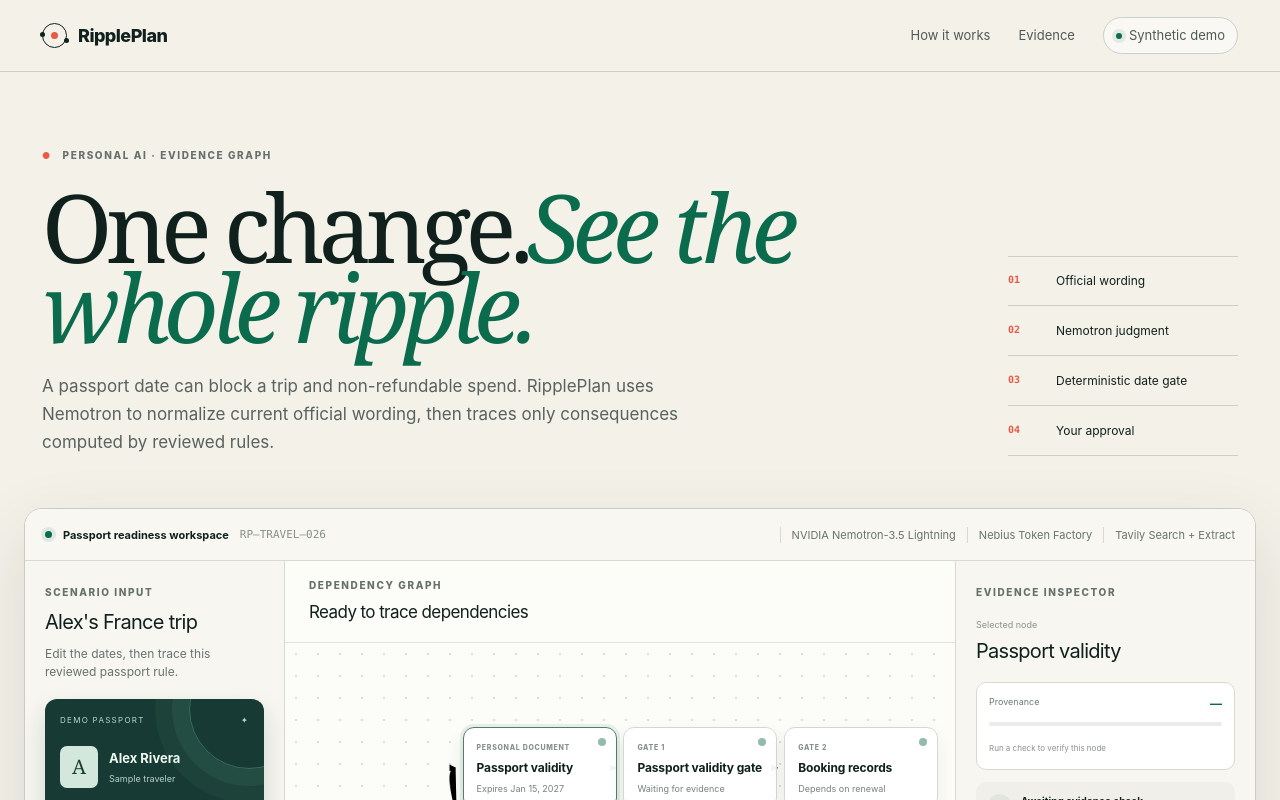
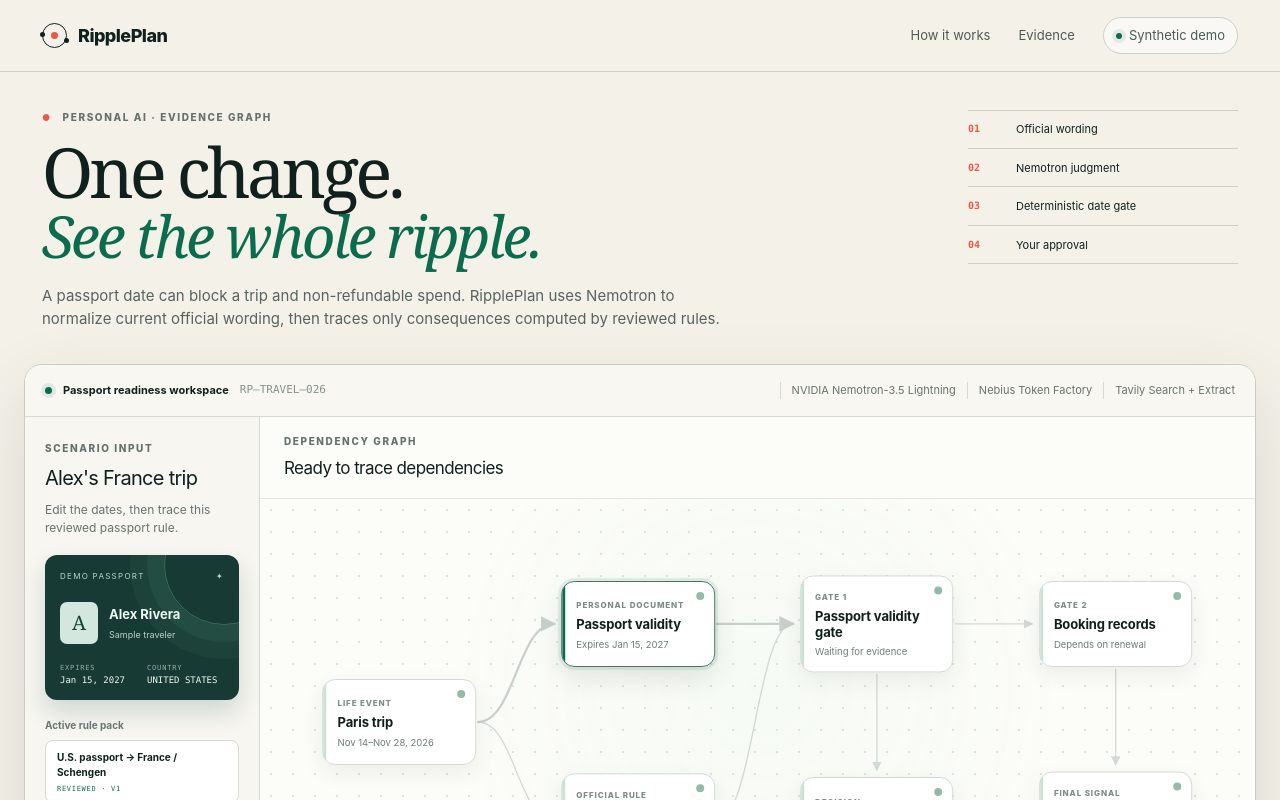
Before and after one commit to Islene888/rippleplan, a Next.js app: page / in a window 1280 px wide. Shown: the top 800 px of the page. Built offline with nearby package versions, Linux system fonts and the light colour scheme.

Commit message:
Polish responsive evidence graph UI

```diff
--- a/app/globals.css
+++ b/app/globals.css
@@ -14,6 +14,7 @@
 }
 
 * { box-sizing: border-box; }
+.sr-only { position: absolute !important; width: 1px !important; height: 1px !important; padding: 0 !important; margin: -1px !important; overflow: hidden !important; clip: rect(0, 0, 0, 0) !important; white-space: nowrap !important; border: 0 !important; }
 html { scroll-behavior: smooth; }
 body {
   margin: 0;
@@ -47,15 +48,15 @@ a { color: inherit; text-decoration: none; }
 .private-pill { border: 1px solid #cbd1c8; background: rgba(255,255,255,.5); border-radius: 999px; padding: 8px 12px; display: flex; align-items: center; gap: 7px; }
 .private-pill i { width: 6px; height: 6px; background: var(--green); border-radius: 50%; box-shadow: 0 0 0 4px rgba(11,107,77,.1); }
 
-.hero { max-width: 1480px; margin: 0 auto; padding: 76px 42px 52px; display: flex; justify-content: space-between; align-items: flex-end; gap: 60px; }
+.hero { max-width: 1480px; margin: 0 auto; padding: 38px 42px 34px; display: flex; justify-content: space-between; align-items: flex-end; gap: 60px; }
 .hero-copy { max-width: 760px; }
 .kicker, .panel-label { font-size: 10px; font-weight: 800; letter-spacing: .16em; color: #66716d; }
 .kicker span { color: var(--risk); font-size: 9px; margin-right: 7px; }
-.hero h1 { font-family: Georgia, "Times New Roman", serif; font-size: clamp(56px, 7.4vw, 112px); line-height: .84; letter-spacing: -.065em; font-weight: 500; margin: 24px 0 26px; }
-.hero h1 em { color: var(--green); font-weight: 500; }
-.hero-copy > p { max-width: 640px; font-size: 17px; line-height: 1.65; color: #58635f; margin: 0; }
-.hero-proof { display: grid; gap: 1px; min-width: 230px; border-top: 1px solid rgba(16,33,29,.16); }
-.hero-proof div { padding: 15px 0; display: grid; grid-template-columns: 34px 1fr; gap: 14px; border-bottom: 1px solid rgba(16,33,29,.16); font-size: 12px; }
+.hero h1 { font-family: Georgia, "Times New Roman", serif; font-size: clamp(48px, 5.4vw, 78px); line-height: .88; letter-spacing: -.058em; font-weight: 500; margin: 16px 0 18px; }
+.hero h1 em { display: block; color: var(--green); font-size: .84em; line-height: 1.02; letter-spacing: -.045em; font-weight: 500; margin-top: .08em; }
+.hero-copy > p { max-width: 690px; font-size: 15px; line-height: 1.55; color: #58635f; margin: 0; }
+.hero-proof { display: grid; gap: 1px; min-width: 270px; border-top: 1px solid rgba(16,33,29,.16); }
+.hero-proof div { padding: 10px 0; display: grid; grid-template-columns: 34px 1fr; gap: 14px; border-bottom: 1px solid rgba(16,33,29,.16); font-size: 11px; }
 .hero-proof strong { color: var(--risk); font-family: ui-monospace, SFMono-Regular, Menlo, monospace; font-size: 10px; }
 
 .product-frame { margin: 0 24px; background: #fbfbf7; border: 1px solid #c8cdc4; border-radius: 18px; box-shadow: 0 24px 70px rgba(34,50,44,.12); overflow: hidden; }
@@ -69,7 +70,7 @@ a { color: inherit; text-decoration: none; }
 .engine-row .mode-live { color: var(--green); background: rgba(11,107,77,.09); border-color: rgba(11,107,77,.22); }
 .engine-row .mode-partial { color: #356f8b; background: rgba(118,167,233,.12); border-color: rgba(118,167,233,.3); }
 .engine-row .mode-reference { color: #8a611e; background: rgba(233,165,58,.12); border-color: rgba(233,165,58,.25); }
-.workspace-grid { display: grid; grid-template-columns: 260px minmax(520px, 1fr) 300px; min-height: 600px; }
+.workspace-grid { display: grid; grid-template-columns: 260px minmax(600px, 1fr) 300px; min-height: 600px; }
 .scenario-panel, .evidence-panel { padding: 24px 20px; background: #f7f6f1; }
 .scenario-panel { border-right: 1px solid var(--line); }
 .evidence-panel { border-left: 1px solid var(--line); }
@@ -89,12 +90,23 @@ a { color: inherit; text-decoration: none; }
 .field-label { display: block; margin: 18px 0 7px; font-size: 10px; font-weight: 700; color: #6d7773; }
 .fake-field { display: flex; justify-content: space-between; align-items: center; min-height: 40px; background: #fff; border: 1px solid var(--line); border-radius: 8px; padding: 0 11px; font-size: 11px; }
 .fake-field b { font-size: 12px; color: #82908a; }
+.rule-pack-field { display: grid; gap: 5px; min-height: 48px; background: #fff; border: 1px solid var(--line); border-radius: 8px; padding: 9px 11px; }
+.rule-pack-field span { font-size: 10px; font-weight: 750; }
+.rule-pack-field b { color: var(--green); font: 7px ui-monospace, SFMono-Regular, Menlo, monospace; letter-spacing: .1em; }
+.date-control-grid { display: grid; grid-template-columns: 1fr 1fr; gap: 8px; margin-top: 13px; }
+.date-control-grid label { min-width: 0; }
+.date-control-grid label > span { display: block; margin-bottom: 6px; color: #6d7773; font-size: 8px; font-weight: 750; }
+.date-control-grid input { width: 100%; min-width: 0; min-height: 38px; padding: 0 7px; color: var(--ink); background: #fff; border: 1px solid var(--line); border-radius: 8px; font-size: 9px; }
+.date-control-grid input:focus { outline: 2px solid rgba(11,107,77,.18); border-color: var(--green); }
+.date-control-grid input:disabled { opacity: .65; }
+.trip-window { margin: 7px 0 0; color: #7b8682; font-size: 8px; line-height: 1.4; }
 .primary-action { width: 100%; border: 0; border-radius: 9px; margin-top: 20px; min-height: 44px; display: flex; justify-content: center; align-items: center; gap: 8px; background: var(--ink); color: white; font-size: 12px; font-weight: 700; cursor: pointer; transition: .2s ease; }
 .primary-action:hover { background: var(--green); transform: translateY(-1px); }
 .primary-action:disabled { cursor: wait; opacity: .76; transform: none; }
 .perturb-action { width: 100%; min-height: 38px; margin-top: 8px; padding: 0 10px; border: 1px solid #b9c8c0; border-radius: 9px; background: #eef5ef; color: var(--green); font-size: 9px; font-weight: 800; cursor: pointer; }
 .perturb-action:hover { background: #e2f1e6; border-color: #7fa18f; }
 .perturb-action span { margin-right: 6px; }
+.scenario-message { margin: 9px 0 0; padding: 8px 9px; border-radius: 7px; background: #fbf3df; color: #835e20; font-size: 8px; line-height: 1.4; }
 .privacy-note { display: flex; align-items: center; justify-content: center; gap: 7px; font-size: 9px; color: #7c8582; margin: 12px 0 0; }
 .privacy-note span { color: var(--green); }
 .spinner { width: 12px; height: 12px; border: 2px solid rgba(255,255,255,.35); border-top-color: #fff; border-radius: 50%; animation: spin .7s linear infinite; }
@@ -103,28 +115,52 @@ a { color: inherit; text-decoration: none; }
 .graph-panel { min-width: 0; background: #fcfcf8; }
 .graph-heading { height: 82px; display: flex; align-items: center; justify-content: space-between; padding: 0 24px; border-bottom: 1px solid #e5e5de; }
 .graph-heading h2 { font-size: 17px; }
+.ripple-delta { min-height: 62px; display: grid; grid-template-columns: .8fr 1.1fr .7fr 1.45fr; align-items: center; gap: 14px; padding: 10px 22px; border-bottom: 1px solid #e5e5de; background: #f4f7f3; }
+.ripple-delta > div { display: grid; gap: 4px; min-width: 0; }
+.ripple-delta small { color: #788580; font: 7px ui-monospace, SFMono-Regular, Menlo, monospace; letter-spacing: .1em; }
+.ripple-delta span { color: #4f5f59; font-size: 9px; font-weight: 750; white-space: nowrap; }
+.ripple-delta span b { color: var(--risk); padding: 0 3px; }
+.ripple-delta > strong { justify-self: end; padding: 8px 10px; border-radius: 999px; background: #e8ece8; color: #61706a; font-size: 8px; text-align: center; }
+.ripple-delta.cleared { background: #edf7f0; }
+.ripple-delta.cleared > strong { color: var(--green); background: #d9f3e3; }
+.ripple-delta + .graph-canvas { height: 384px; }
 .risk-badge { display: flex; align-items: center; gap: 7px; padding: 7px 10px; border-radius: 999px; background: #fff0ec; border: 1px solid #f1c2b8; color: #a73e2e; font-size: 9px; font-weight: 800; opacity: 0; transform: translateY(4px); transition: .3s ease; }
 .risk-badge.shown { opacity: 1; transform: none; }
 .risk-badge span { width: 15px; height: 15px; display: grid; place-items: center; background: var(--risk); color: white; border-radius: 50%; }
 .risk-badge.safe { color: var(--green); background: #edf8f1; border-color: #b8ddc7; }
 .risk-badge.safe span { background: var(--green); }
-.graph-canvas { height: 446px; position: relative; overflow: hidden; }
-.graph-grid { position: absolute; inset: 0; opacity: .34; background-image: radial-gradient(#9ba39f 1px, transparent 1px); background-size: 22px 22px; }
+.graph-canvas { height: 446px; position: relative; overflow: hidden; isolation: isolate; }
+.graph-grid { position: absolute; inset: 0; opacity: .3; background-image: radial-gradient(#9ba39f 1px, transparent 1px), radial-gradient(circle at 50% 42%, rgba(155,231,196,.2), transparent 56%); background-size: 22px 22px, 100% 100%; }
 .graph-canvas::after { content: "RULE TRACE MAP"; position: absolute; right: 16px; bottom: 12px; font: 8px ui-monospace, monospace; letter-spacing: .16em; color: #adb3b0; }
-.edge { position: absolute; height: 1px; background: #cfd4d0; transform-origin: left center !important; transition: background .3s ease; }
-.edge i { position: absolute; top: -2px; right: -1px; width: 5px; height: 5px; border-radius: 50%; background: #c4cac6; }
-.edge.active { background: #6e9c89; }
-.edge.active i { background: var(--green); box-shadow: 0 0 0 3px rgba(11,107,77,.12); }
-.graph-node { position: absolute; width: 154px; min-height: 82px; transform: translate(-50%, -50%) scale(.96); padding: 14px 13px 12px; text-align: left; border-radius: 11px; background: rgba(255,255,255,.96); border: 1px solid #d4d8d3; box-shadow: 0 7px 18px rgba(36,47,43,.07); opacity: .52; transition: opacity .32s ease, transform .32s ease, border .2s ease, box-shadow .2s ease; cursor: pointer; z-index: 2; }
-.graph-node.active, .state-ready .graph-node { opacity: 1; transform: translate(-50%, -50%) scale(1); }
-.graph-node.selected { border-color: #547b6d; box-shadow: 0 0 0 3px rgba(11,107,77,.09), 0 10px 20px rgba(36,47,43,.09); }
-.graph-node small { display: block; color: #86908c; text-transform: uppercase; letter-spacing: .1em; font-size: 7px; font-weight: 800; margin-bottom: 5px; }
-.graph-node strong { display: block; font-size: 12px; letter-spacing: -.01em; }
-.graph-node > span:last-child { display: block; margin-top: 5px; font-size: 9px; color: #77817d; }
+.graph-edges { position: absolute; inset: 0; width: 100%; height: 100%; overflow: visible; pointer-events: none; z-index: 1; }
+.graph-edge-path { fill: none; stroke: #c9d0cc; stroke-width: 1.35; stroke-linecap: round; vector-effect: non-scaling-stroke; transition: stroke .35s ease, stroke-width .35s ease, opacity .35s ease; opacity: .78; }
+.graph-edge-path.active { stroke: #4f8d76; stroke-width: 1.75; opacity: 1; }
+.graph-edge-path.selected-edge { stroke-width: 2.25; opacity: 1; }
+.graph-edge-path.delta-edge { stroke: var(--green); stroke-width: 2.25; opacity: 1; stroke-dasharray: 7 4; animation: delta-trace 1.2s linear 2; }
+.state-running .graph-edge-path.active { stroke-dasharray: 6 5; animation: trace-edge .85s linear infinite; }
+#graph-arrow-muted path { fill: #c9d0cc; }
+#graph-arrow-active path { fill: #4f8d76; }
+@keyframes trace-edge { to { stroke-dashoffset: -11; } }
+@keyframes delta-trace { to { stroke-dashoffset: -22; } }
+.graph-node { position: absolute; width: clamp(124px, 12vw, 154px); min-height: 86px; transform: translate(-50%, -50%); padding: 15px 14px 13px; text-align: left; border-radius: 13px; background: rgba(255,255,255,.97); border: 1px solid #d3dad5; box-shadow: 0 8px 22px rgba(36,47,43,.075); opacity: .52; transition: opacity .32s ease, border .2s ease, box-shadow .2s ease, background .2s ease; cursor: pointer; z-index: 2; overflow: hidden; }
+.graph-node::before { content: ""; position: absolute; inset: 0 auto 0 0; width: 3px; background: #9bcab5; opacity: .55; transition: background .3s ease, opacity .3s ease; }
+.graph-node.active, .state-ready .graph-node { opacity: 1; }
+.graph-node:hover { border-color: #91aa9f; background: white; box-shadow: 0 11px 28px rgba(36,47,43,.11); }
+.graph-node.selected { border-color: #477565; box-shadow: 0 0 0 3px rgba(11,107,77,.1), 0 12px 26px rgba(36,47,43,.11); }
+.graph-node:focus-visible { outline: 2px solid var(--green); outline-offset: 3px; }
+.graph-node.selected::before { background: var(--green); opacity: 1; }
+.graph-node.changed { border-color: #58a281; box-shadow: 0 0 0 4px rgba(11,107,77,.11), 0 14px 30px rgba(36,47,43,.13); animation: changed-node 1.1s ease-out 2; }
+@keyframes changed-node { 0%, 100% { transform: translate(-50%, -50%) scale(1); } 45% { transform: translate(-50%, -50%) scale(1.035); } }
+.graph-node small { display: block; color: #7e8b86; text-transform: uppercase; letter-spacing: .11em; font-size: 8px; font-weight: 800; margin-bottom: 6px; }
+.graph-node strong { display: block; font-size: 13px; line-height: 1.2; letter-spacing: -.01em; }
+.graph-node > span:last-child { display: block; margin-top: 6px; font-size: 9.5px; line-height: 1.25; color: #6f7b76; }
 .node-status { position: absolute; width: 8px; height: 8px; right: 10px; top: 10px; border-radius: 50%; background: #92bca9; }
 .tone-risk.active .node-status, .state-complete .tone-risk .node-status { background: var(--risk); box-shadow: 0 0 0 5px rgba(232,90,69,.11); }
 .tone-amber.active .node-status, .state-complete .tone-amber .node-status { background: var(--amber); box-shadow: 0 0 0 5px rgba(233,165,58,.12); }
 .tone-blue.active .node-status, .state-complete .tone-blue .node-status { background: var(--blue); }
+.state-complete .tone-risk::before { background: var(--risk); opacity: .9; }
+.state-complete .tone-amber::before { background: var(--amber); opacity: .9; }
+.state-complete .tone-blue::before { background: var(--blue); opacity: .9; }
 .ripple-ring { position: absolute; left: 42%; top: 29%; width: 18px; height: 18px; border: 1px solid var(--risk); border-radius: 50%; opacity: 0; }
 .ripple-ring.animating { animation: ripple 1.6s ease-out infinite; }
 @keyframes ripple { 0% { opacity: .55; transform: scale(.5); } 100% { opacity: 0; transform: scale(13); } }
@@ -144,12 +180,23 @@ a { color: inherit; text-decoration: none; }
 .confidence-card.resolved .confidence-track i { background: var(--green); }
 .confidence-card small { font-size: 8px; color: #89918e; }
 .model-check { margin-top: 12px; padding: 10px 12px; border: 1px solid var(--line); border-radius: 10px; background: #f8faf7; }
-.model-check > div { display: flex; align-items: center; justify-content: space-between; gap: 8px; }
-.model-check span { color: #6f7975; font: 7px ui-monospace, SFMono-Regular, Menlo, monospace; letter-spacing: .08em; }
+.model-check-head { display: flex; align-items: center; justify-content: space-between; gap: 8px; }
+.model-check-head > div { display: grid; gap: 4px; }
+.model-check span, .semantic-trace small { color: #6f7975; font: 7px ui-monospace, SFMono-Regular, Menlo, monospace; letter-spacing: .08em; }
 .model-check strong { color: var(--green); font: 8px ui-monospace, SFMono-Regular, Menlo, monospace; letter-spacing: .06em; }
+.model-check-head button { flex: 0 0 auto; border: 1px solid #b8c9c0; border-radius: 6px; padding: 6px 7px; background: #fff; color: var(--green); font-size: 7px; font-weight: 800; cursor: pointer; }
+.model-check-head button:hover { border-color: var(--green); }
 .model-check p { margin: 6px 0 0; color: #68736f; font-size: 8px; line-height: 1.45; }
 .model-check.fallback { background: #fbf7ee; }
 .model-check.fallback strong { color: #a06b21; }
+.semantic-trace { margin-top: 10px; display: grid; gap: 6px; }
+.semantic-trace section { padding: 9px; border: 1px solid #dbe2dc; border-radius: 8px; background: #fff; }
+.semantic-trace section > strong { display: block; margin: 5px 0; color: var(--ink); font: 750 8px/1.35 ui-sans-serif, sans-serif; letter-spacing: 0; }
+.semantic-trace blockquote { max-height: 70px; overflow: auto; margin: 6px 0; padding-left: 8px; border-left: 2px solid var(--amber); color: #5f6b67; font: 8px/1.45 Georgia, serif; }
+.semantic-trace section > span { color: #7b8782; font: 7px/1.3 ui-monospace, SFMono-Regular, Menlo, monospace; }
+.semantic-trace pre { max-height: 104px; overflow: auto; margin: 7px 0 0; padding: 8px; border-radius: 6px; background: #0b1e19; color: #c9eddd; white-space: pre-wrap; overflow-wrap: anywhere; font: 7px/1.45 ui-monospace, SFMono-Regular, Menlo, monospace; }
+.semantic-trace .trace-boundary { border-color: #abd4bf; background: #eef8f1; }
+.trace-arrow { text-align: center; color: #7c9489; font-size: 11px; }
 .reason-box { margin-top: 12px; padding: 12px; border-radius: 10px; background: #f1efea; display: flex; gap: 10px; }
 .reason-icon { flex: 0 0 auto; width: 23px; height: 23px; border-radius: 50%; display: grid; place-items: center; background: #e2e5df; color: #77817c; font-size: 11px; font-weight: 800; }
 .reason-box strong { display: block; font-size: 10px; }
@@ -190,21 +237,70 @@ footer > span { text-align: right; color: #8ca098; }
 .footer-brand { color: white; }
 .footer-brand .brand-mark { border-color: white; }.footer-brand .brand-mark::before,.footer-brand .brand-mark::after { background: white; }
 
-@media (max-width: 1050px) {
-  .workspace-grid { grid-template-columns: 235px minmax(480px, 1fr); }
+@media (max-width: 1280px) {
+  .workspace-grid { grid-template-columns: 235px minmax(0, 1fr); }
   .evidence-panel { grid-column: 1 / -1; border-left: 0; border-top: 1px solid var(--line); display: grid; grid-template-columns: 1fr 1fr 1.5fr; gap: 18px; }
   .evidence-panel > .panel-label, .evidence-panel > .selection-label, .evidence-panel > h2 { grid-column: 1 / -1; }
   .confidence-card, .reason-box, .source-list { margin-top: 0; }
+  .model-check { grid-column: 1 / -1; margin-top: 0; }
+  .semantic-trace { grid-template-columns: 1fr 18px 1fr 18px 1fr; align-items: stretch; }
+  .trace-arrow { display: grid; place-items: center; transform: rotate(-90deg); }
   .next-action { margin-top: 0; }
   .hero { align-items: flex-start; }
 }
 
+@media (max-width: 900px) {
+  .workspace-grid { display: block; }
+  .scenario-panel { border-right: 0; border-bottom: 1px solid var(--line); }
+  .graph-canvas { height: 720px; }
+  .ripple-delta { grid-template-columns: 1fr 1fr; }
+  .ripple-delta > strong { justify-self: stretch; }
+  .ripple-delta + .graph-canvas { height: 720px; }
+  .graph-node { width: min(42%, 154px); }
+  .graph-node[data-node-id="trip"] { left: 50% !important; top: 10% !important; }
+  .graph-node[data-node-id="passport"] { left: 26% !important; top: 30% !important; }
+  .graph-node[data-node-id="rule"] { left: 74% !important; top: 30% !important; }
+  .graph-node[data-node-id="eligibility"] { left: 50% !important; top: 50% !important; }
+  .graph-node[data-node-id="renewal"] { left: 26% !important; top: 70% !important; }
+  .graph-node[data-node-id="booking"] { left: 74% !important; top: 70% !important; }
+  .graph-node[data-node-id="readiness"] { left: 50% !important; top: 90% !important; }
+}
+
+@media (prefers-reduced-motion: reduce) {
+  html { scroll-behavior: auto; }
+  *, *::before, *::after { animation-duration: .01ms !important; animation-iteration-count: 1 !important; transition-duration: .01ms !important; }
+}
+
 @media (max-width: 760px) {
   .topbar { padding: 0 20px; }.topbar nav a { display: none; }.topbar nav { gap: 8px; }
-  .hero { padding: 54px 20px 38px; display: block; }.hero h1 { font-size: 58px; }.hero-proof { margin-top: 34px; }
+  .hero { padding: 54px 20px 38px; display: block; }.hero h1 { font-size: clamp(48px, 9vw, 58px); line-height: .96; letter-spacing: -.055em; }.hero h1 em { font-size: .82em; line-height: 1.05; letter-spacing: -.045em; margin-top: 5px; }.hero-proof { margin-top: 34px; }
   .product-frame { margin: 0 10px; }.frame-topline { align-items: flex-start; padding: 12px 14px; }.engine-row { display: none !important; }
-  .workspace-grid { display: block; }.scenario-panel { border-right: 0; border-bottom: 1px solid var(--line); }.graph-canvas { height: 500px; }
-  .graph-node { width: 136px; }.evidence-panel { display: block; }.evidence-panel > * { margin-top: 14px; }
+  .evidence-panel { display: block; }.evidence-panel > * { margin-top: 14px; }
+  .semantic-trace { display: grid; grid-template-columns: 1fr; }
+  .trace-arrow { display: block; transform: none; }
   .outcomes { grid-template-columns: 1fr 1fr; }.outcome-statement { grid-column: 1 / -1; }
   footer { padding: 24px 20px; grid-template-columns: 1fr; } footer p, footer > span { text-align: left; }
 }
+
+@media (max-width: 520px) {
+  .hero h1 em { font-size: .74em; line-height: 1.08; letter-spacing: -.035em; }
+  .graph-heading { height: auto; min-height: 82px; align-items: flex-start; flex-wrap: wrap; gap: 12px; padding-top: 18px; padding-bottom: 18px; }
+  .graph-canvas { height: auto; min-height: 0; display: grid; gap: 10px; padding: 18px 16px 28px; overflow: visible; }
+  .graph-grid, .graph-edges, .ripple-ring { display: none; }
+  .graph-node,
+  .graph-node[data-node-id] {
+    position: relative;
+    inset: auto !important;
+    width: 100%;
+    min-height: 78px;
+    transform: none !important;
+  }
+  .graph-canvas::after { right: 16px; bottom: 10px; }
+  .graph-footer { height: auto; min-height: 58px; flex-wrap: wrap; padding: 12px 16px; }
+  .graph-tip { width: 100%; margin-left: 0; }
+}
+
+@media (max-width: 420px) {
+  .hero h1 { font-size: 44px; }
+  .hero h1 em { font-size: clamp(23px, 7vw, 28px); letter-spacing: -.02em; margin-top: 8px; }
+}
```
